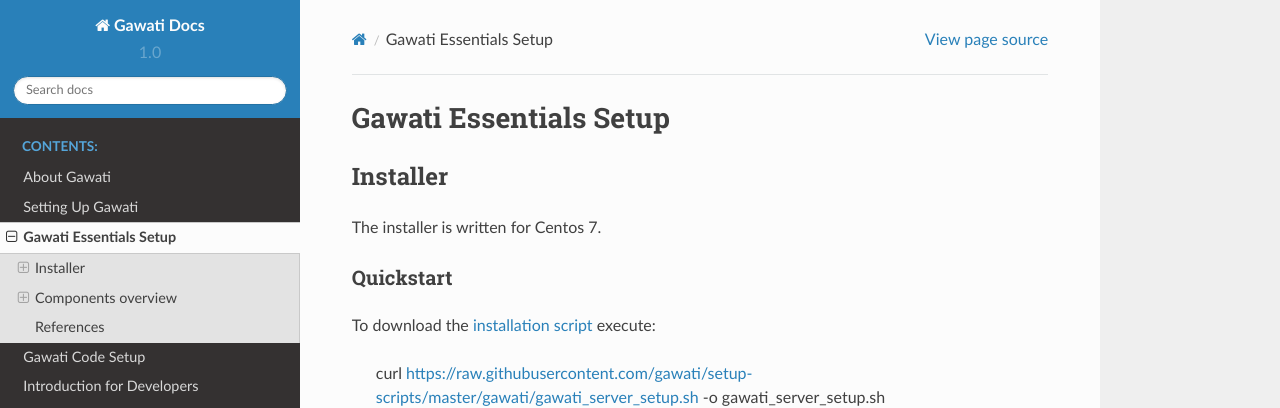
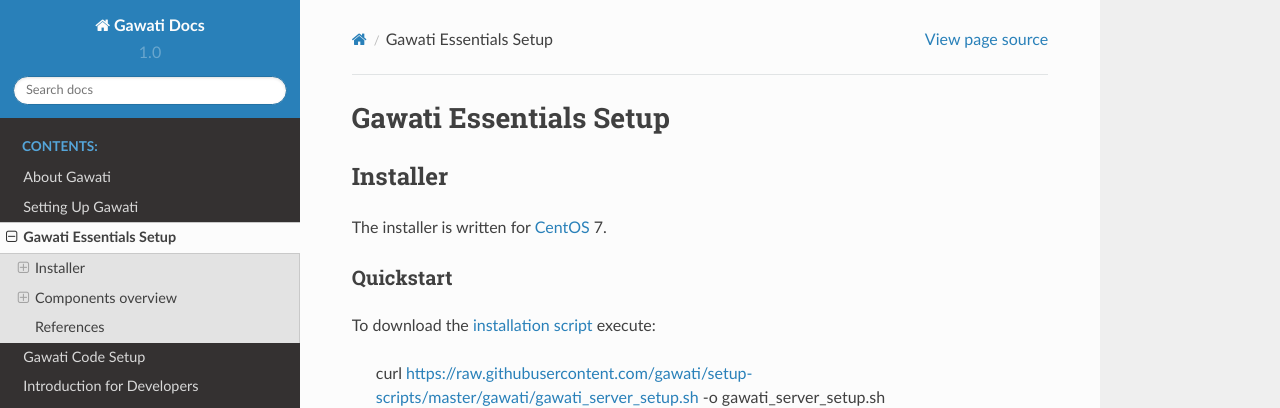
Before and after one commit to gawati/gawati-docs, a Sphinx documentation site: the page built from docs/source/setup-essentials.rst, in a window 1280 px wide and 900 px high. Shown: the top 408 px of the window. Built offline with Sphinx 7.4.7 and the Read the Docs theme 2.0.0, drawn with Linux system fonts in a browser that asks for light colours.

```diff
--- a/docs/source/setup-essentials.rst
+++ b/docs/source/setup-essentials.rst
@@ -4,7 +4,7 @@ Gawati Essentials Setup
 Installer
 *********
 
-The installer is written for Centos 7.
+The installer is written for `CentOS`_ 7.
 
 
 Quickstart
```
